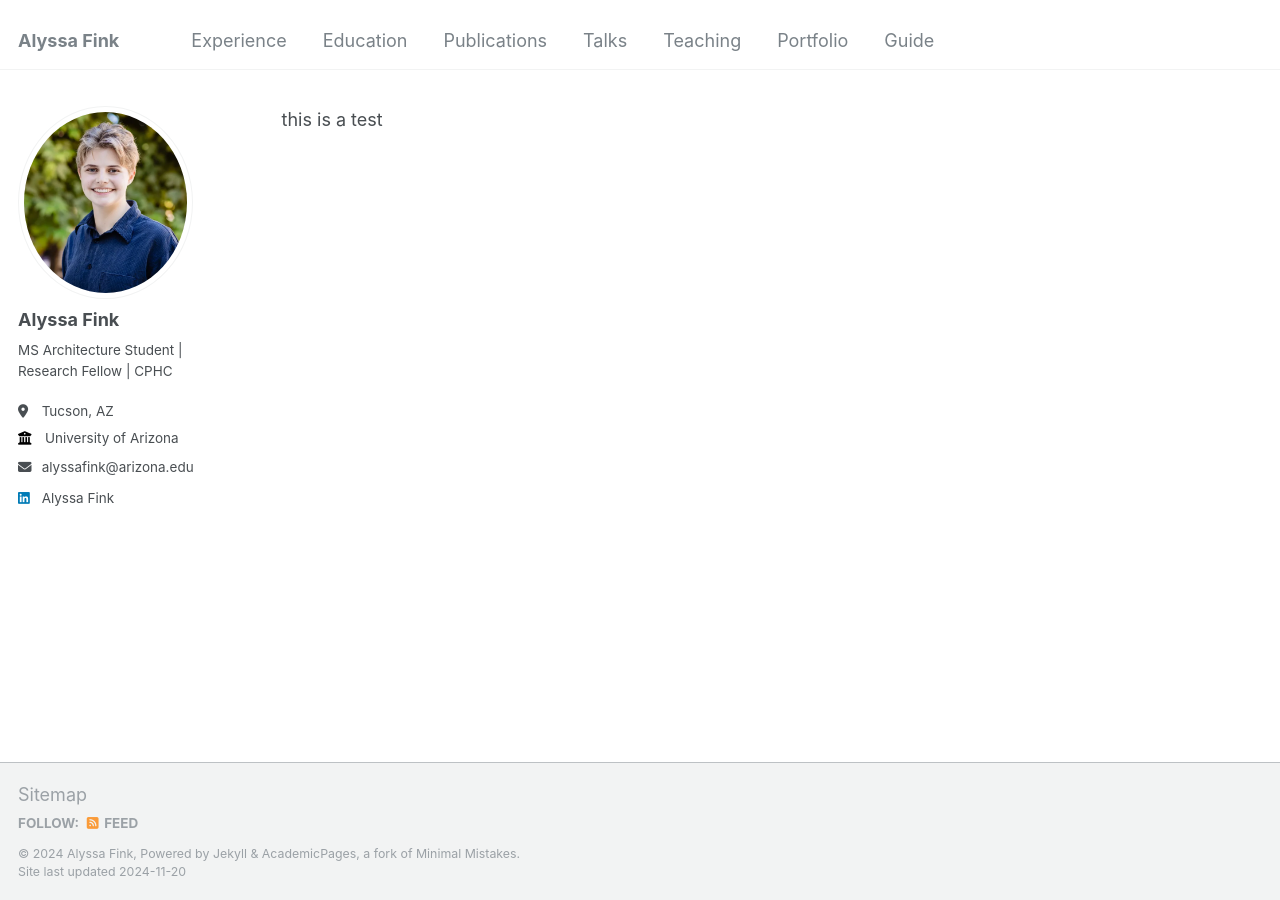
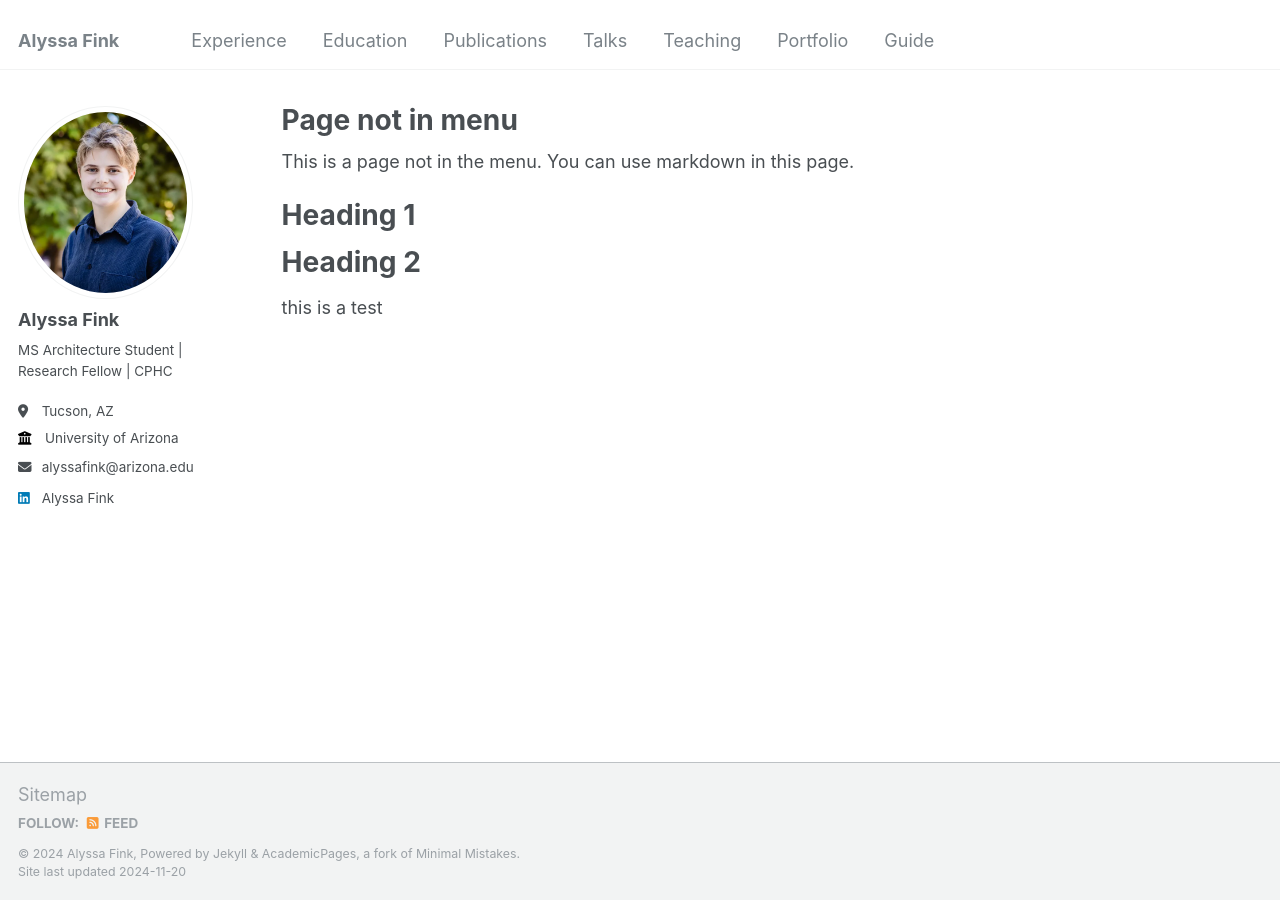
Before and after one commit to alyssafink/alyssafink.github.io, a Jekyll site: the page built from _pages/education.md, in a window 1280 px wide. Built offline with Jekyll 4.4.1, drawn with Linux system fonts in a browser that asks for light colours; our own code applies the rules of GitHub Pages for plain Markdown files.

Commit message:
Update education.md

```diff
--- a/_pages/education.md
+++ b/_pages/education.md
@@ -1 +1,17 @@
+---
+permalink: /education/
+title: "Page not in menu"
+author_profile: true
+redirect_from:
+  - "/nmp/"
+  - "/nmp.html"
+---
+
+This is a page not in the menu. You can use markdown in this page.
+
+Heading 1
+======
+
+Heading 2
+======
 this is a test
```
